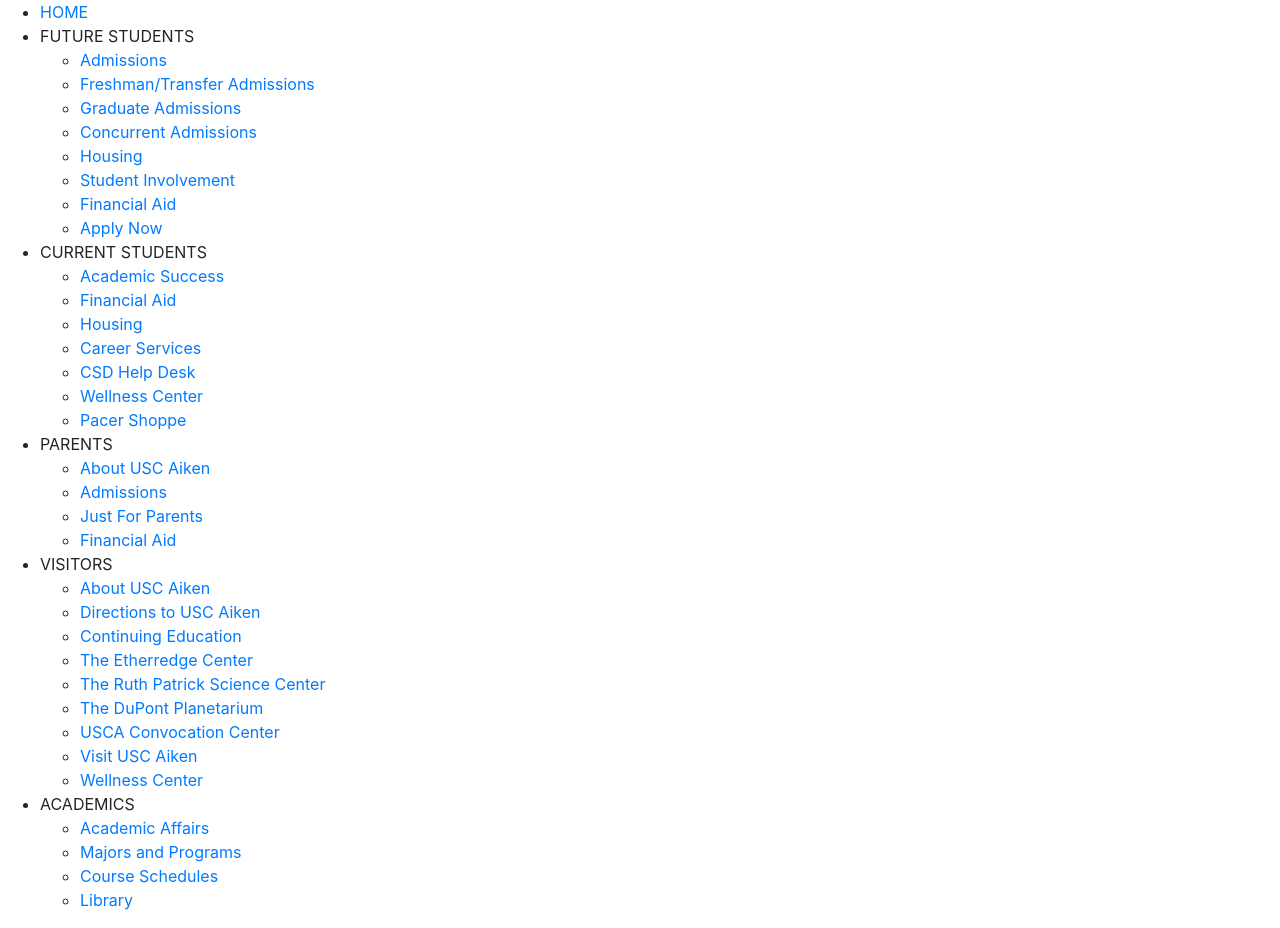
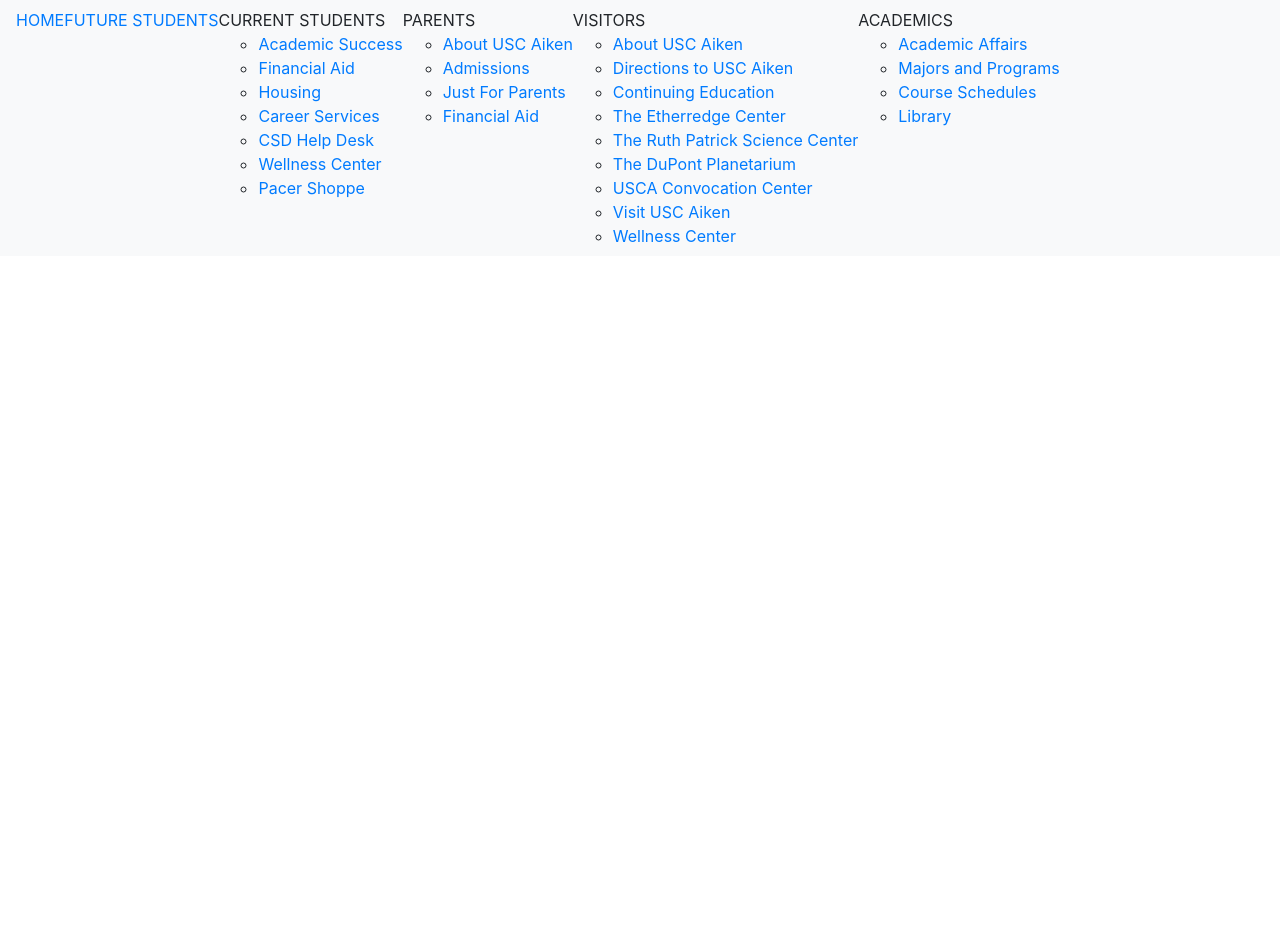
Before and after one commit to ryanb099/workspace-bootstrap-r5qx1u, a plain HTML site: page dropDownMenus.html in a window 1280 px wide. After the commit the page ends 800 px from the top, so only its background shows below. Drawn offline with nearby package versions, Linux system fonts and the light colour scheme.

Commit message:
1 file modified

```diff
--- a/dropDownMenus.html
+++ b/dropDownMenus.html
@@ -27,19 +27,18 @@ and open the template in the editor.
 </head>
 
 <body>
-	<div id="nav">
-
-		<ul>
-			<li><a href="/">HOME</a></li>
-			<li>FUTURE STUDENTS
-				<ul>
-					<li><a href="/admissions">Admissions</a></li>
-					<li><a href="/admissions/freshmanadmissions.dot">Freshman/Transfer Admissions</a>
-					<li><a href="/graduate-admissions/index.dot">Graduate Admissions</a></li>
-					<li><a href="/admissions/concurrent-admissions.dot">Concurrent Admissions</a></li>
-					<li><a href="/housing/">Housing</a></li>
-					<li><a href="/student-involvement/">Student Involvement</a></li>
-					<li><a href="/financialaid/">Financial Aid</a></li>
+	<div id="nav" class="navbar navbar-expand-lg fixed-top navbar-light bg-light">
+		<ul class="navbar-nav">
+			<li class="nav-item"><a href="/">HOME</a></li>
+			<li class="nav-item dropdown"><a href="nav-link dropdown-toggle" data-toggle="dropdown">FUTURE STUDENTS</a>
+				<ul class="dropdown-menu">
+					<li class="dropdown-item"><a href="/admissions">Admissions</a></li>
+					<li class="dropdown-item">><a href="/admissions/freshmanadmissions.dot">Freshman/Transfer Admissions</a>
+					<li class="dropdown-item">><a href="/graduate-admissions/index.dot">Graduate Admissions</a></li>
+					<li class="dropdown-item">><a href="/admissions/concurrent-admissions.dot">Concurrent Admissions</a></li>
+					<li class="dropdown-item">><a href="/housing/">Housing</a></li>
+					<li class="dropdown-item">><a href="/student-involvement/">Student Involvement</a></li>
+					<li class="dropdown-item">><a href="/financialaid/">Financial Aid</a></li>
 					<li><a href="/admissions/apply-now.dot">Apply Now</a></li>
 				</ul>
 			</li>
```
